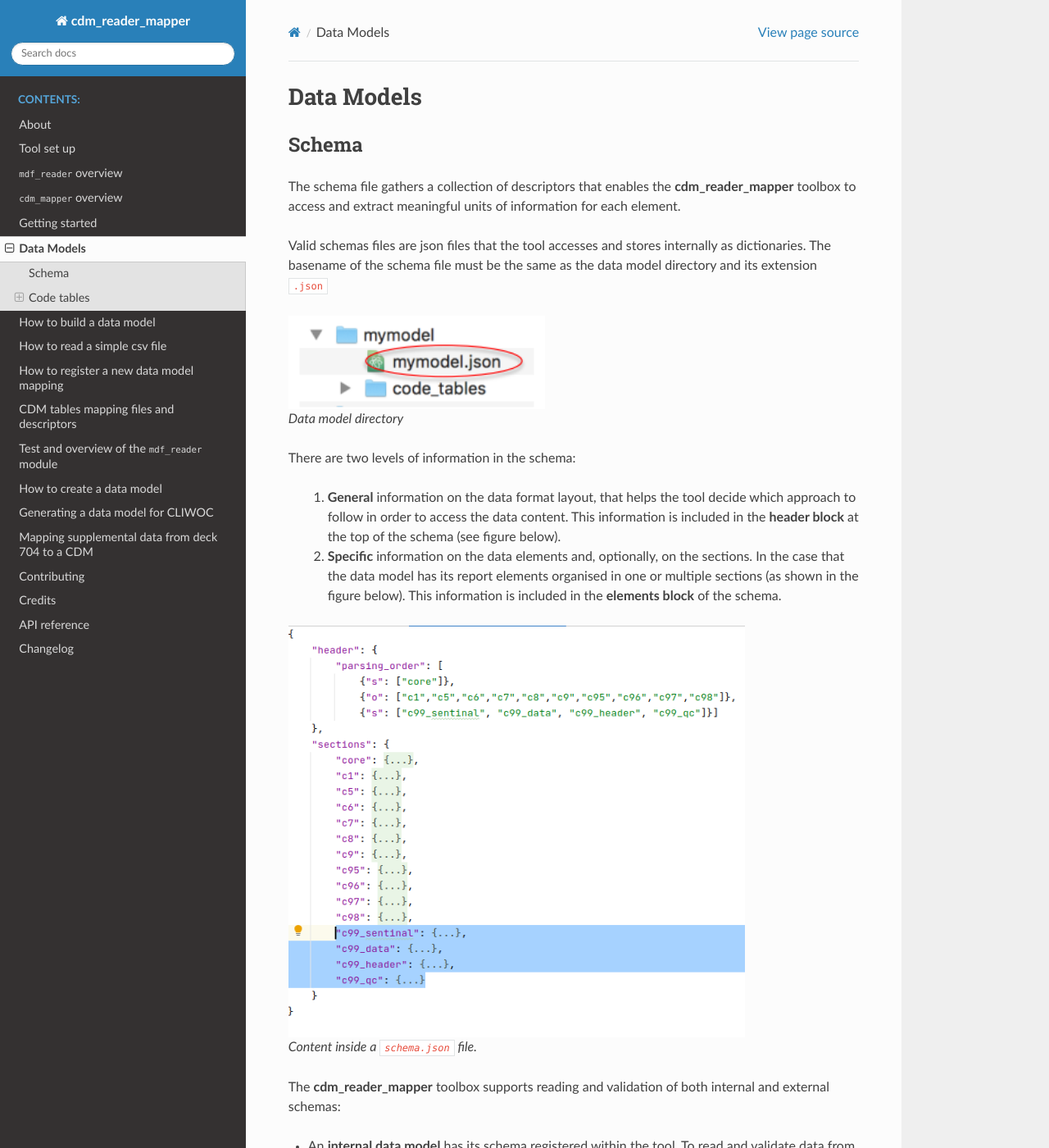
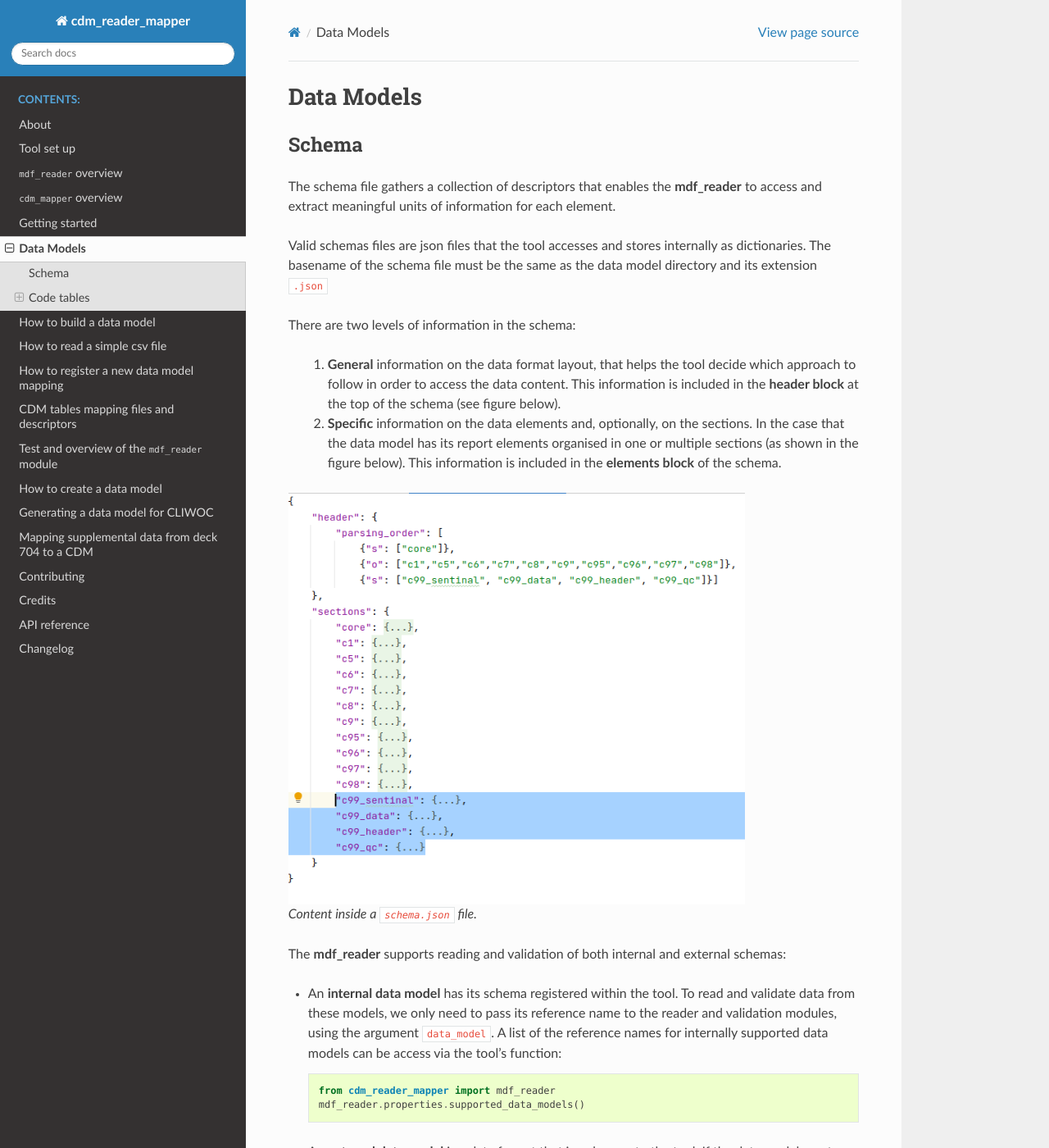
Before and after one commit to glamod/cdm_reader_mapper, a Sphinx documentation site: the page built from docs/data-models.rst, in a window 1280 px wide and 1400 px high. Shown: the whole window at 82% size. Built offline with Sphinx 7.4.7 and the Read the Docs theme 2.0.0, drawn with Linux system fonts in a browser that asks for light colours; the version number could not be read and is left out; some of the changed text lies outside the part shown.

```diff
--- a/docs/data-models.rst
+++ b/docs/data-models.rst
@@ -12,14 +12,9 @@ Data Models
 Schema
 ======
 
-The schema file gathers a collection of descriptors that enables the **cdm_reader_mapper** toolbox to access and extract meaningful units of information for each element.
+The schema file gathers a collection of descriptors that enables the **mdf_reader** to access and extract meaningful units of information for each element.
 
 Valid schemas files are json files that the tool accesses and stores internally as dictionaries. The basename of the schema file must be the same as the data model directory and its extension ``.json``
-
-.. figure:: _static/images/schema.png
-    :width: 45%
-
-    Data model directory
 
 There are two levels of information in the schema:
 
@@ -33,12 +28,12 @@ There are two levels of information in the schema:
 
     Content inside a ``schema.json`` file.
 
-The **cdm_reader_mapper** toolbox supports reading and validation of both internal and external schemas:
+The **mdf_reader** supports reading and validation of both internal and external schemas:
 
 - An **internal data model** has its schema registered within the tool. To read and validate data from these models, we only need to pass its reference name to the reader and validation modules, using the argument ``data_model``. A list of the reference names for internally supported data models can be access via the tool's function::
 
-   from cdm_reader_mapper import cdm_mapper
-   cdm_mapper.properties.supported_data_models()
+   from cdm_reader_mapper import mdf_reader
+   mdf_reader.properties.supported_data_models()
 
 - An **external data model** is a data format that is unknown to the tool. If the data model meets the specifications for which the tool was built, then a model can be built externally and fed into it for both functions data reading and model validation using the argument ``data_model_path``::
 
@@ -55,7 +50,7 @@ Code tables
 
     Element content inside a ``schema.json`` file.
 
-Elements defined in the data model ``schema.json`` with an element attribute ``"column_type": "key"`` are linked to a code table in the data model through a codetable descriptor in the schema (e.g. ``"codetable": "ICOADS.C99.FORM"``). Code tables contain the ``key:value`` pairs and are stored as individual ``.json`` files in the ``data_models/schema/code_tables`` subdirectory.
+Elements defined in the data model ``schema.json`` with an element attribute ``"column_type": "key"`` are linked to a code table in the data model through a codetable descriptor in the schema (e.g. ``"codetable": "ICOADS.C99.FORM"``). Code tables contain the ``key:value`` pairs and are stored as individual ``.json`` files.
 
 The content of a code table translating a ship-log report type into its real meaning (``ICOADS.C99.FORM.json``) can be seen in text below::
 
--- a/docs/index.rst
+++ b/docs/index.rst
@@ -37,7 +37,7 @@ Several data models have been added to the tool including both the IMMA and the
 
 .. note:: **Data from other data models than those already available can be read, providing that this data meets the basic specifications listed above. A data model can be built externally and fed into the tool.**
 
-In addition, those data will be mapped to the standardized C3S CDS Common Data Model (CDM_).
+After reading the data into a pandas.DataFrame, the **cdm_mapper** will mapp those data to the standardized C3S CDS Common Data Model (CDM_).
 
 .. toctree::
    :maxdepth: 2
--- a/docs/tool-overview_reader.rst
+++ b/docs/tool-overview_reader.rst
@@ -34,9 +34,7 @@ The **core** meteorological variables stored in the ``.imma`` format can be read
 
 .. note:: For each SID-DCK number the data model or schema use to read supplemental metadata will different. e.g. to read metadata from the `US Maury`_ Ship data collection SID 69 and DCK 701, we will use the schema ``imma_d701``)
 
-The C-RAID containing in-situ platform data is stored in the ``.netcdf``. The **mdf_reader** reads the data using the python tool xarray_ and organises and validates them in the same way as for ICOADS data.
-
-The data can be read by using the ``c_raid`` schema included in this tool.
+The C-RAID containing in-situ platform data is stored in the ``.netcdf``. The **mdf_reader** reads the data using the python tool xarray_ and organises and validates them in the same way as for ICOADS data. The data can be read by using the ``c_raid`` schema included in this tool.
 
 Output data
 -----------
```
Also changed, not shown: other parts of docs/tool-overview_reader.rst (+1 -1 lines), docs/getting-started.rst (+0 -7 lines), docs/how-to-build-a-data-model.rst (+1 -6 lines).
